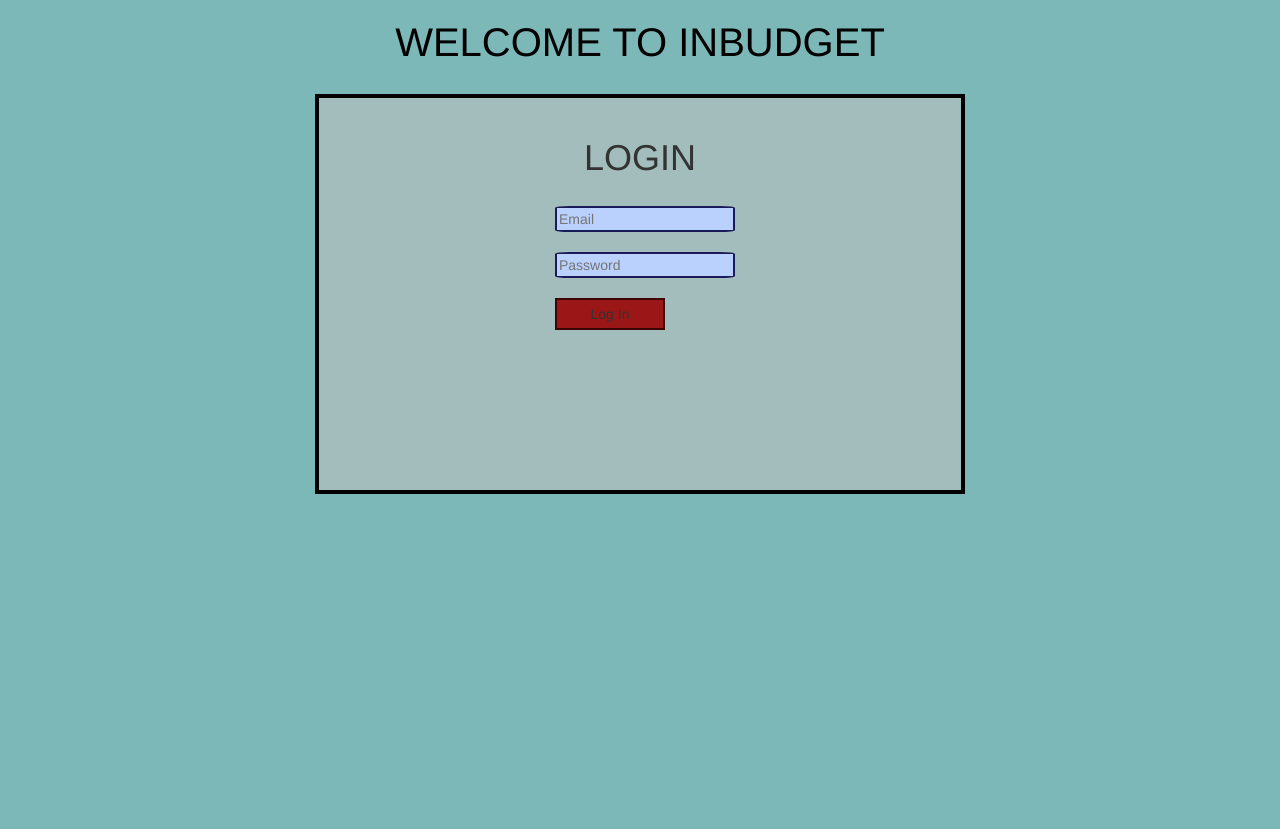
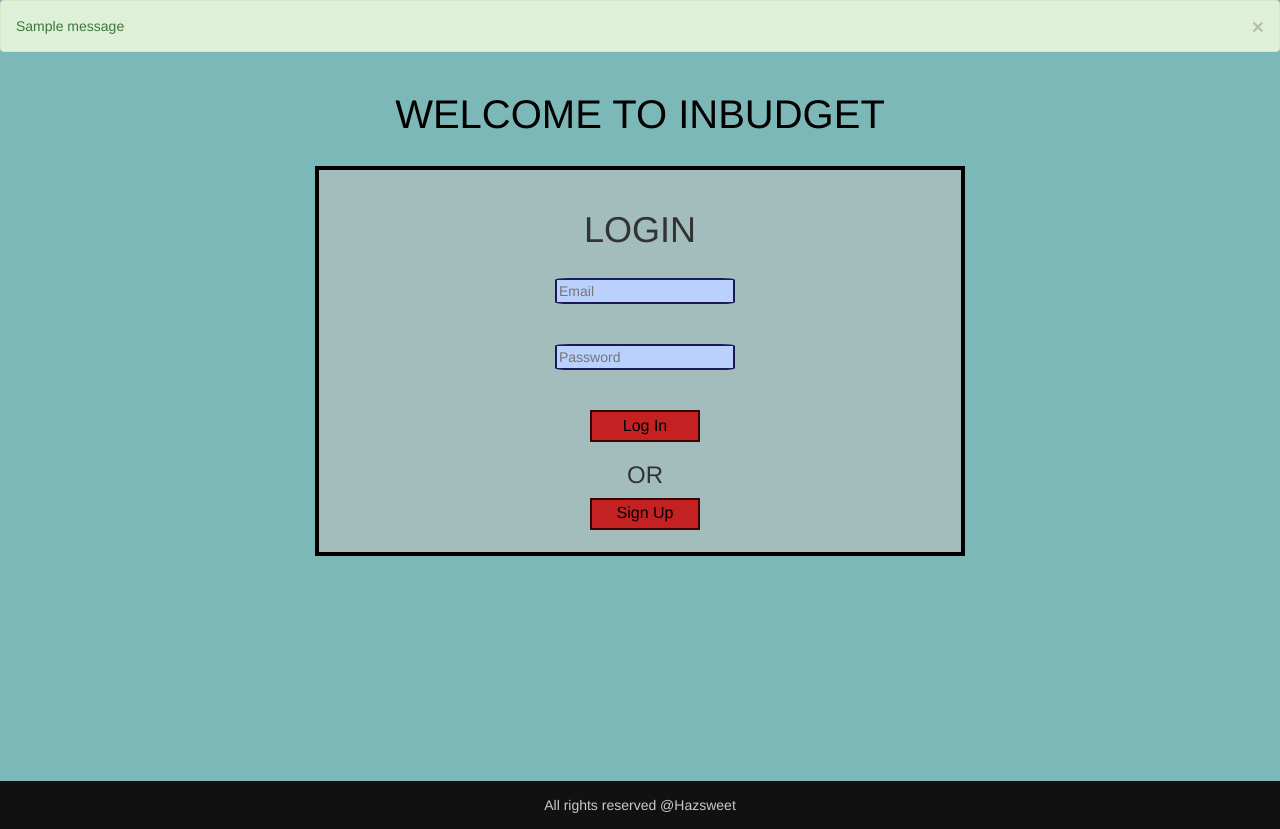
Before and after one commit to hazzirdd/budget_app, a Flask app: page /login in a window 1280 px wide. Before the commit the page ends 494 px from the top, so only its background shows below. Run offline with Flask 2, Linux system fonts and the light colour scheme; tables that the repository leaves empty hold one stand-in row (values such as "Sample post"); one stand-in notice (Sample message) is shown; some libraries are stand-ins or nearby versions.

Commit message:
sign up and floats fixed

```diff
--- a/app.py
+++ b/app.py
@@ -65,14 +65,15 @@ def login():
 def logout():
     if "user" in session:
         user = session["user"]
-        flash(f"Successfully logged out", 'success')
         session.pop("user", None)
 
+    flash(f"Successfully logged out", 'success')
     return redirect(url_for('login'))
 
 
 @app.route('/signup', methods=['GET', 'POST'])
 def signup():
+    users = User.query.all()
     if request.method == 'GET':
         return render_template('signup.html')
     else:
@@ -81,11 +82,21 @@ def signup():
         first_name = request.form['first_name']
         last_name = request.form['last_name']
 
+        if not email or not first_name or not last_name or not password:
+            flash("Please enter all credentials", 'danger')
+            return redirect(url_for('signup'))
+
+        for user in users:
+            if email == user.email:
+                flash("Email not available", 'danger')
+                return redirect(url_for('signup'))
+
+
         user = User(email=email, password=password, first_name=first_name, last_name=last_name)
         db.session.add(user)
         db.session.commit()
 
-        return render_template('signup.html')
+        return redirect(url_for('login'))
 
 
 @app.route('/add_expense', methods=['POST', 'GET'])
@@ -132,34 +143,36 @@ def spending():
     if "user" in session:
         if request.method == 'GET':
             user = User.query.get(session["user"])
-            expense_dict = {}
             all_expenses = Expense.query.order_by(Expense.date.desc()).all()
             all_bills = Bill.query.order_by(Bill.amount.desc()).all()
             bill_color = user.bill_color
             bills = []
-            expenses = current_month_expenses(all_expenses, user)
-
-            # SELECT MONTH EXPENSE VIEW
-            # today = date.today().strftime('%m/%d/%Y')
-            # month, day, year = today.split('/')
-            # expenses_test = certain_month_expenses(all_expenses, user, month, year)
 
             for bill in all_bills:
                 if bill.user_id == session['user']:
                     bills.append(bill)
 
-            for expense in expenses:
-                date = expense.date
-                date_strip = date.strftime('%m/%d/%Y')
-                category = Category.query.get(expense.category_id)
-                expense_dict[expense.expense_id] = {
-                    "color": category.color,
-                    "category": category.title,
-                    "name": expense.name,
-                    "location": expense.location,
-                    "amount": expense.amount,
-                    "date": date_strip
-                }
+            if not 'expenses' in session:
+                expenses = current_month_expenses(all_expenses, user)
+                expense_dict = {}
+
+                for expense in expenses:
+                    date = expense.date
+                    date_strip = date.strftime('%m/%d/%Y')
+                    category = Category.query.get(expense.category_id)
+                    float_amount = "{:.2f}".format(expense.amount)
+                    expense_dict[expense.expense_id] = {
+                        "color": category.color,
+                        "category": category.title,
+                        "name": expense.name,
+                        "location": expense.location,
+                        "amount": float_amount,
+                        "date": date_strip
+                    }
+                session['expenses'] = expense_dict
+
+            else:
+                expense_dict = session['expenses']
 
             remainder, budget_color = find_month_remainder(user.user_id)
 
@@ -183,12 +196,35 @@ def spending():
 @app.route('/select_month', methods=['GET', 'POST'])
 def select_month():
     if "user" in session:
-
+        user = User.query.get(session["user"])
         date = request.form["date"]
         year, month, day = date.split('-')
-        print(year, month)
+        expenses = certain_month_expenses(user, month, year)
+        expense_dict = {}
+        all_bills = Bill.query.order_by(Bill.amount.desc()).all()
+        bills = []
 
-        return redirect(url_for("spending"))
+        for bill in all_bills:
+            if bill.user_id == session['user']:
+                bills.append(bill)
+
+        for expense in expenses:
+            date = expense.date
+            date_strip = date.strftime('%m/%d/%Y')
+            category = Category.query.get(expense.category_id)
+            float_amount = "{:.2f}".format(expense.amount)
+            expense_dict[expense.expense_id] = {
+                "color": category.color,
+                "category": category.title,
+                "name": expense.name,
+                "location": expense.location,
+                "amount": float_amount,
+                "date": date_strip
+            }
+
+        session['expenses'] = expense_dict
+
+        return redirect(url_for('spending', expense_dict=expense_dict))
 
 
 @app.route('/delete_expense/<id>', methods=['POST', 'GET'])
--- a/functions.py
+++ b/functions.py
@@ -80,7 +80,8 @@ def current_month_expenses(all_expenses, user):
     return expenses
 
 
-def certain_month_expenses(all_expenses, user, month, year):
+def certain_month_expenses(user, month, year):
+    all_expenses = Expense.query.order_by(Expense.date.desc()).all()
     expenses = []
 
     for expense in all_expenses:
--- a/server_folder/static/styles/main.css
+++ b/server_folder/static/styles/main.css
@@ -68,6 +68,7 @@
 /* APP */
 body {
   background-color: rgb(125, 184, 184);
+  padding: 0;
 }
 
 .page-title-container {
@@ -80,6 +81,22 @@ body {
 .page-title {
   color: black;
   font-size: 40px;
+}
+
+.footer {
+  display: flex;
+  position: relative;
+  bottom: -165px;
+}
+
+.footer-div {
+  display: flex;
+  justify-content: center;
+  align-items: center;
+  background-color: #111;
+  width: 100%;
+  height: .5in;
+  color: rgb(200, 202, 204);
 }
 
 /* HOMEPAGE */
@@ -115,7 +132,16 @@ body {
   font-weight: 600;
   font-size: 40px;
   font-family: fantasy;
-  -webkit-text-stroke: 0.1px white;
+  -webkit-text-stroke: 0.3px black;
+}
+
+.category-text {
+  text-align: center;
+  color: #278327;
+  font-weight: 600;
+  font-size: 37px;
+  font-family: fantasy;
+  -webkit-text-stroke: 0.3px black;
 }
 
 .bills-container {
@@ -149,7 +175,7 @@ body {
   top: 20px;
   padding: 20px;
   width: 650px;
-  height: 400px;
+  height: auto;
   border: 4px solid black;
   background-color: rgba(197, 193, 193, 0.52);
 }
@@ -158,6 +184,9 @@ body {
   position: relative;
   left: 5px;
   top: 18px;
+  display: flex;
+  flex-direction: column;
+  align-items: center;
 }
 
 .expense-button {
@@ -181,6 +210,24 @@ body {
   height: 26px;
 }
 
+/* LOGIN */
+.login-button {
+  background-color: rgb(196, 34, 34);
+  border: 2px solid rgb(61, 4, 4);
+  width: 110px;
+  height: 32px;
+  text-decoration: none;
+  color: black;
+  text-align: center;
+  line-height: 26px;
+  font-size: 16px;
+}
+
+.login-button:hover {
+  border: 2px solid red;
+  color: red;
+  cursor: pointer;
+}
 
 /* MY BUDGET */
 .budget-input-box-container {
--- a/server_folder/templates/add_expense.html
+++ b/server_folder/templates/add_expense.html
@@ -58,8 +58,8 @@
           {% endif %}
 
           <input class="expense-button" type="submit" value="Add Expense">
-      </form>
+      </form><br>
     </div>
-   </div>
+   </div><br>
 
 {% endblock %}
--- a/server_folder/templates/base.html
+++ b/server_folder/templates/base.html
@@ -58,4 +58,10 @@
     {% endblock %}
 
 </body>
+<br><br>
+<footer class="footer">
+  <div class="footer-div">
+    All rights reserved @Hazsweet
+  </div>
+</footer>
 </html>
--- a/server_folder/templates/homepage.html
+++ b/server_folder/templates/homepage.html
@@ -15,9 +15,11 @@
             <h1 class="category-title">{{ category.title }}</h1>
             {% for k, v in categories_dict.items() %}
             {% if category.category_id == k  and v >= 1 %}
-            <p class="category-amount" style="color:green">${{ v }} left</p>
+            <p class="category-amount" style="color:#62ee62">${{ v }}</p>
+            <p class="category-text" style="color:#278327;">remaining</p>
             {% elif category.category_id == k and v < 1 %}
-            <p class="category-amount" style="color:red">${{ v }} left</p>
+            <p class="category-amount" style="color:red">${{ v }}</p>
+            <p class="category-text" style="color:#852020;">over</p>
             {% endif %}
             {% endfor %}
         </div>
--- a/server_folder/templates/login.html
+++ b/server_folder/templates/login.html
@@ -1,5 +1,18 @@
 {% extends 'base.html' %}
 {% block content %}
+
+{% with messages = get_flashed_messages(with_categories=true) %}
+{% if messages %}
+{% for category, message in messages %}
+<div class="alert alert-{{ category }}">
+ {{ message }}
+ <button type="button" class="close" data-dismiss="alert" aria-label="Close">
+   <span aria-hidden="true">&times;</span>
+ </button>
+</div>
+ {% endfor %}
+{% endif %}
+{% endwith %}
 
 <div class="page-title-container">
     <h1 class="page-title">WELCOME TO INBUDGET</h1>
@@ -12,9 +25,16 @@
       <form class="expense-form" method="post">
           <input class="field-input" type="text" name="email" placeholder="Email"><br><br>
           <input class="field-input" type="password" name="password" placeholder="Password"><br><br>
-          <input class="expense-button" type="submit" value="Log In">
-      </form>
+          <input class="login-button" type="submit" value="Log In">
+
+          <h3>OR</h3>
+          <a class="login-button" href="/signup">Sign Up</a>
+      </form><br>
+
     </div>
    </div>
 
+
+   <br><br>
+
 {% endblock %}
```
Also changed, not shown: server_folder/model.py (+5 -5 lines), server_folder/templates/signup.html (+16 -3 lines).
